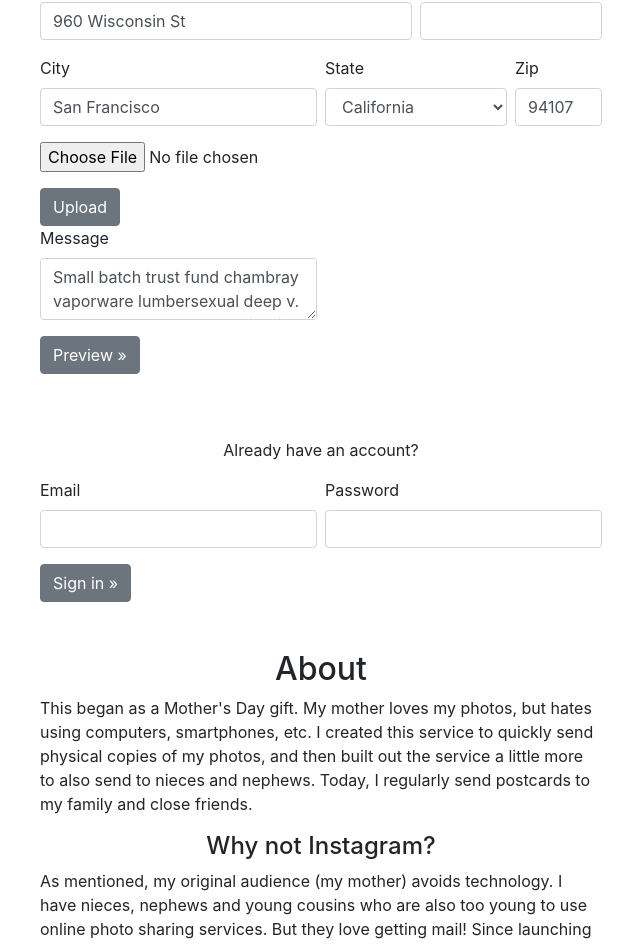
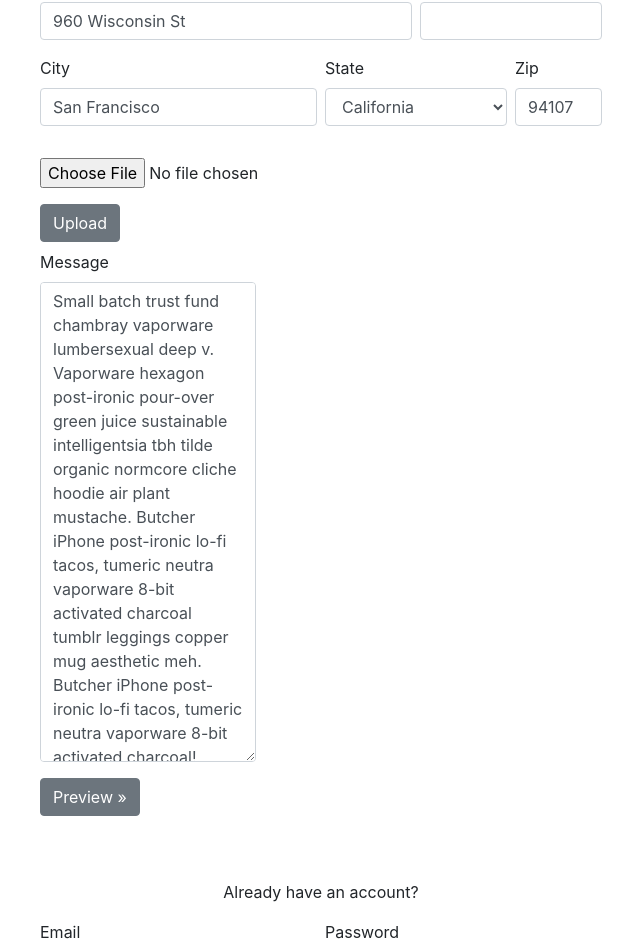
Before and after one commit to derwiki/postcardmailerfe, a React (Create React App) app: page / in a window 1280 px wide. Shown: the part 908-1852 px from the top of the page, without its empty margins (319-959 px from the left). Built offline with nearby package versions, Linux system fonts and the light colour scheme.

Commit message:
Improve upload progress formatting, fix message width/height

```diff
--- a/src/components/PhotoUploadComponent.tsx
+++ b/src/components/PhotoUploadComponent.tsx
@@ -1,5 +1,5 @@
 import React from "react";
-import { Input, Button } from "reactstrap";
+import { Input, Button, Spinner } from "reactstrap";
 import uploadPhoto from "../services/Aws";
 import { ManagedUpload } from "aws-sdk/clients/s3";
 
@@ -51,16 +51,21 @@ class PhotoUploadComponent extends React.Component<any, any> {
         ) : null
 
         return (
-            <div id="photoUploadComponent">
-                <div>
+            <div id="photoUploadComponent" className="mt-3">
+                <div className="mb-3">
                     <Input type="file" name="photoupload" id="photoupload" />
                 </div>
-                <div>
-                    {uploadPercentProgress}
+                <div className="mb-3">
                     {maybePreview}
                 </div>
                 <div>
-                    <Button onClick={this.handleClick} className="mt-3">Upload</Button>
+                    <Button onClick={this.handleClick}>Upload</Button>
+                    {uploadPercentProgress && (
+                        <>
+                            <Spinner color="primary" className='align-middle ml-2' />
+                            <span className='align-baseline ml-2'>{uploadPercentProgress}</span>
+                        </>
+                    )}
                 </div>
             </div>
         )
--- a/src/components/SignupComponent.tsx
+++ b/src/components/SignupComponent.tsx
@@ -140,7 +140,7 @@ class SignupComponent extends React.Component {
             from_city: 'San Francisco',
             from_state: 'CA',
             from_postal_code: '94107',
-            message: 'Small batch trust fund chambray vaporware lumbersexual deep v. Vaporware hexagon post-ironic pour-over green juice sustainable intelligentsia tbh tilde organic normcore cliche hoodie air plant mustache. Butcher iPhone post-ironic lo-fi tacos, tumeric neutra vaporware 8-bit activated charcoal tumblr leggings copper mug aesthetic meh.',
+            message: 'Small batch trust fund chambray vaporware lumbersexual deep v. Vaporware hexagon post-ironic pour-over green juice sustainable intelligentsia tbh tilde organic normcore cliche hoodie air plant mustache. Butcher iPhone post-ironic lo-fi tacos, tumeric neutra vaporware 8-bit activated charcoal tumblr leggings copper mug aesthetic meh.  Butcher iPhone post-ironic lo-fi tacos, tumeric neutra vaporware 8-bit activated charcoal!',
         };
         this.handleSubmit = this.handleSubmit.bind(this);
         this.handleFormChange = this.handleFormChange.bind(this);
@@ -216,7 +216,7 @@ class SignupComponent extends React.Component {
                     }
                     #message-to-customer {
                       position: absolute;
-                      width: 2.0in;
+                      width: 2.25in;
                       font-family: sans-serif;
                       font-size: #{ self.font_size };
                     }
@@ -246,7 +246,7 @@ class SignupComponent extends React.Component {
                 <div id='present'> </div>
                 <div id='safe-area'>
                     <div id='message-to-customer'>${message}</div>
-                    <div id='message'>Brighten someone's day, send a free postcard at postcardmailer.us</div>
+                    <div id='message'>Brighten someone's day, send a free postcard at postcardmailer.org</div>
                     <div id='border'>&nbsp;</div>
                 </div>
             </body>
@@ -328,9 +328,11 @@ class SignupComponent extends React.Component {
                     </Col>
                 </Row>
                 <Row>
-                    <Col className='col-xl-3 offset-xl-3 col-lg-4 offset-lg-2 col-md-4 offset-md-2 text-left px-1'>
+                    <Col className='col-xl-6 offset-xl-3 col-lg-8 offset-lg-2 col-md-8 offset-md-2 col-sm-12 text-left field px-1 mt-2'>
                         <Label for="message">Message</Label>
-                        <Input type="textarea" name="message" id="message" value={message} onChange={this.handleFormChange}/>
+                        {/*
+                        // @ts-ignore */}
+                        <Input style={{height: '5in', width: '2.25in'}} type="textarea" name="message" id="message" value={message} onChange={this.handleFormChange}/>
                     </Col>
                 </Row>
                 <Row>
```
